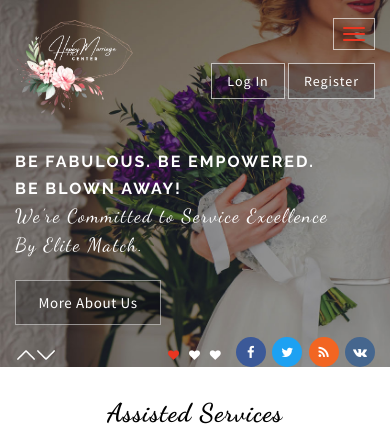
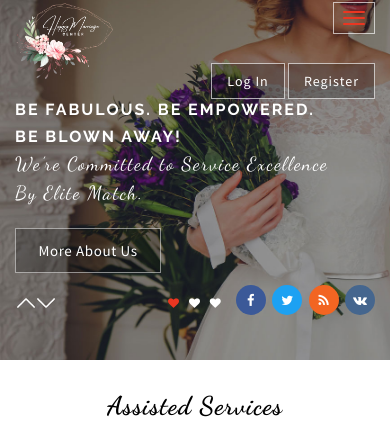
Before and after one commit to nusrat43/HappyMarriageCenter, a PHP site: page /index.php in a window 390 px wide. Shown: the top 427 px of the page. Run offline with PHP 8.4, Linux system fonts and the light colour scheme.

Commit message:
change style for banner

```diff
--- a/css/style.css
+++ b/css/style.css
@@ -45,9 +45,6 @@ label{
 	margin:0;
 }
 /*--Banner stats here--*/
-.header-inner {
-    padding: 1em 0;
-}
 h1.logo img{
 	height: 160px;
 	width: 200px;
@@ -57,8 +54,8 @@ h1.logo img{
 }
 @media (max-width:425px){
 	h1.logo img{
-		height: 100px;
-		width: 120px;
+		height: 80px;
+		width: 100px;
 		float: left;
 	   padding-top: 0;
 	   margin-right: 5px;
```
